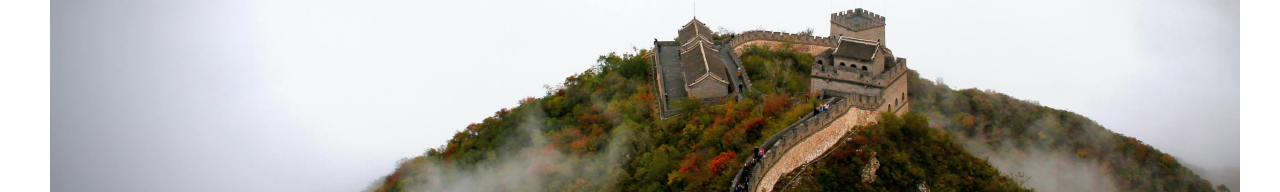
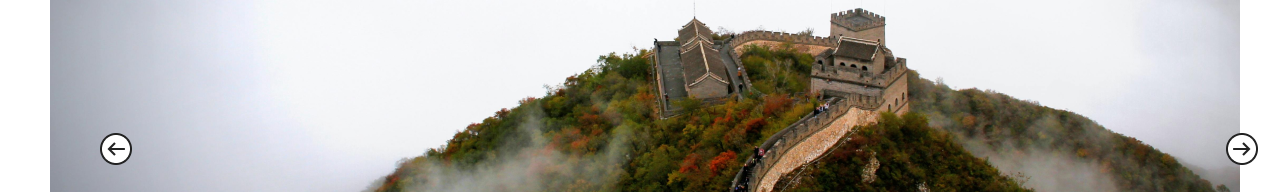
Before and after one commit to JCLthatlittlerat/Overseas-Travel, a plain HTML site: page index.html in a window 1280 px wide. Shown: the part 347-539 px from the top of the page. Drawn offline with Linux system fonts and the light colour scheme.

Commit message:
homepage updated

```diff
--- a/index.html
+++ b/index.html
@@ -29,6 +29,10 @@
     </nav>
     <!--home page-->
     <div class="frontpage">
+        <div class="arrows">
+            <img src="/assets/Group 1.png"  alt="" class="left-arrow">
+            <img src="/assets/Group 2.png"  alt="" class="right-arrow">
+        </div>
         <div class="preview">
             <!-- <img src="/img/Rectangle 1.png" alt=""> -->
         </div>
--- a/style.css
+++ b/style.css
@@ -84,3 +84,13 @@
     gap: 30px;
     display: flex;
 }
+.arrows{
+    position: absolute;
+    z-index: 1;
+    top: 480px;
+    left: 100px;
+}
+.right-arrow{
+    position: relative;
+    left: 1090px;
+}
```
Also changed, not shown: assets/Group 1.png (added), assets/Group 2.png (added).
